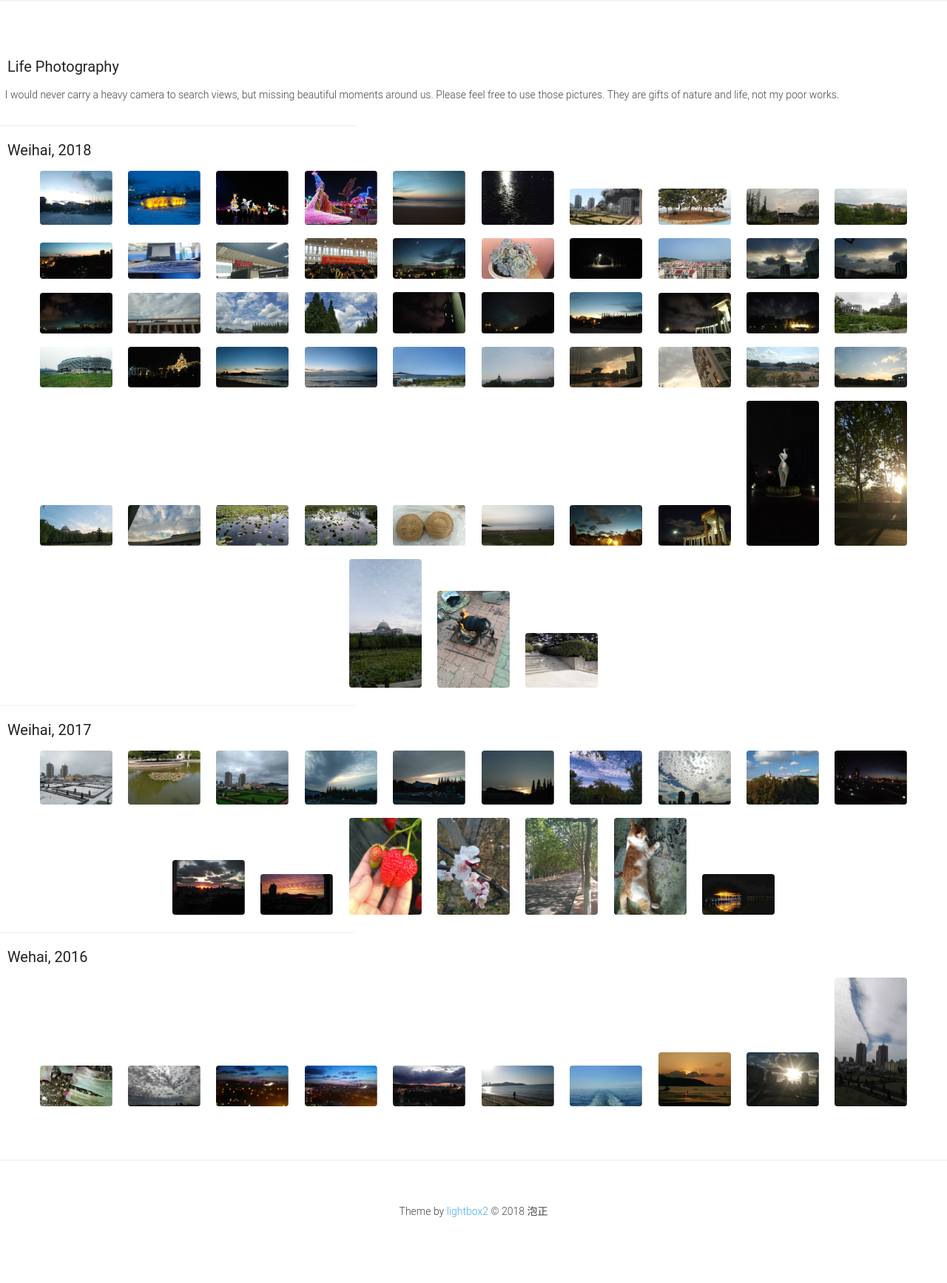
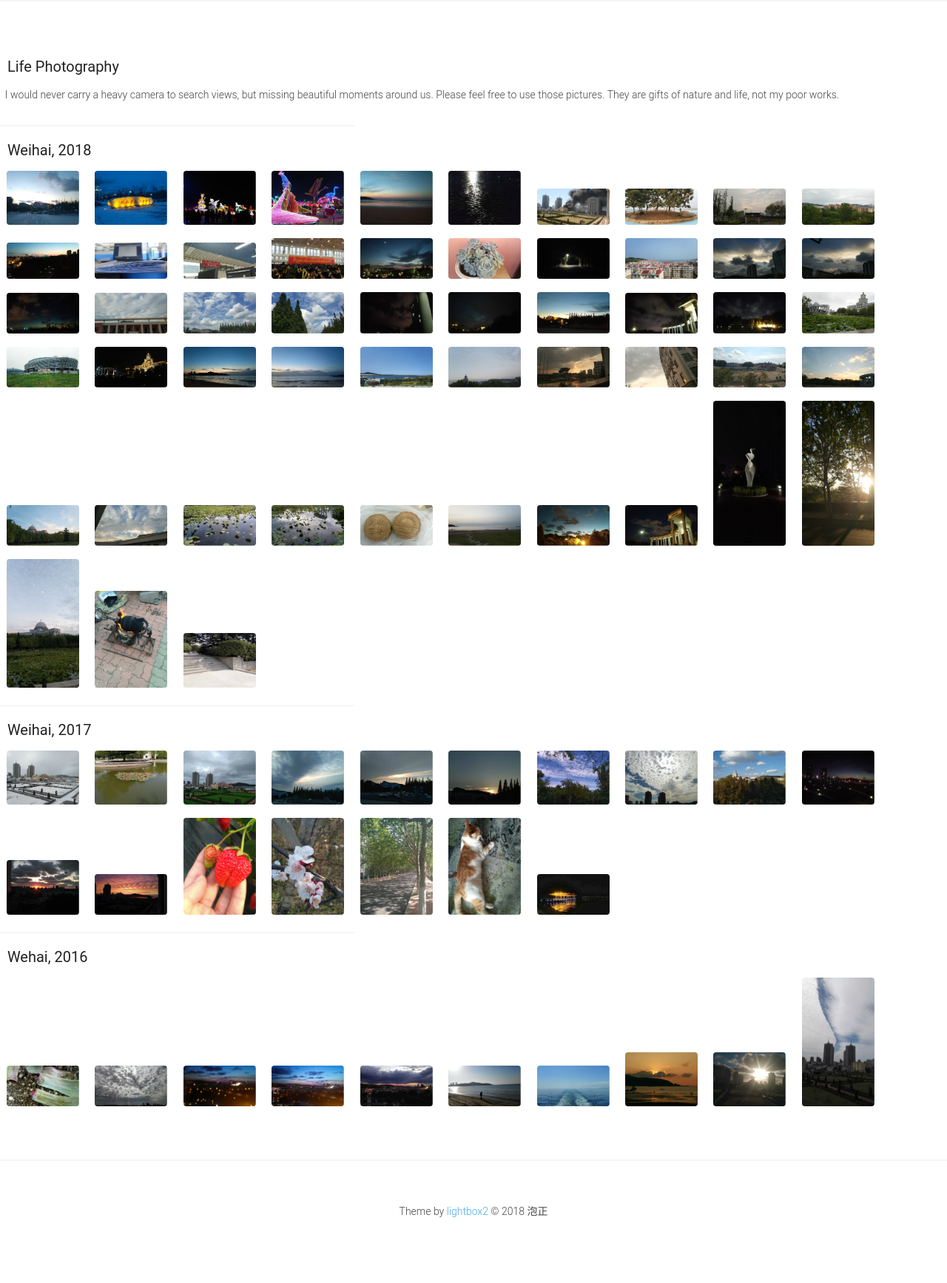
Before and after one commit to PAULYZHENG/paulyzheng.github.io, a Jekyll site: the page photograph/index.html, which Jekyll copies as it is, in a window 1280 px wide. Shown: the whole page at 74% size. Built offline with Jekyll 4.4.1, drawn with Linux system fonts in a browser that asks for light colours.

Commit message:
Update index.html

```diff
--- a/photograph/index.html
+++ b/photograph/index.html
@@ -16,7 +16,7 @@
     <hr />
 
     <h3>&nbsp;&nbsp;Weihai, 2018</h3>
-    <div style="text-align:center;">
+    <div >
       <a class="example-image-link" href="./photo/2018001.jpg" data-lightbox="2018" data-title=""><img class="example-image" src="./thumbnail/2018001.jpg"/></a>
       <a class="example-image-link" href="./photo/2018002.jpg" data-lightbox="2018" data-title=""><img class="example-image" src="./thumbnail/2018002.jpg"/></a>
       <a class="example-image-link" href="./photo/2018003.jpg" data-lightbox="2018" data-title=""><img class="example-image" src="./thumbnail/2018003.jpg"/></a>
@@ -75,7 +75,7 @@
     <hr />
 
     <h3>&nbsp;&nbsp;Weihai, 2017</h3>
-    <div style="text-align:center;">
+    <div >
       <a class="example-image-link" href="./photo/2017001.jpg" data-lightbox="2017" data-title=""><img class="example-image" src="./thumbnail/2017001.jpg"/></a>
       <a class="example-image-link" href="./photo/2017004.jpg" data-lightbox="2017" data-title=""><img class="example-image" src="./thumbnail/2017004.jpg"/></a>
       <a class="example-image-link" href="./photo/2017006.jpg" data-lightbox="2017" data-title=""><img class="example-image" src="./thumbnail/2017006.jpg"/></a>
@@ -98,7 +98,7 @@
     <hr />
 
     <h3>&nbsp;&nbsp;Wehai, 2016</h3>
-    <div style="text-align:center;">
+    <div >
       <a class="example-image-link" href="./photo/2016010.jpg" data-lightbox="2016" data-title=""><img class="example-image" src="./thumbnail/2016010.jpg"/></a>
       <a class="example-image-link" href="./photo/2016002.jpg" data-lightbox="2016" data-title=""><img class="example-image" src="./thumbnail/2016002.jpg"/></a>
       <a class="example-image-link" href="./photo/2016003.jpg" data-lightbox="2016" data-title=""><img class="example-image" src="./thumbnail/2016003.jpg"/></a>
```
